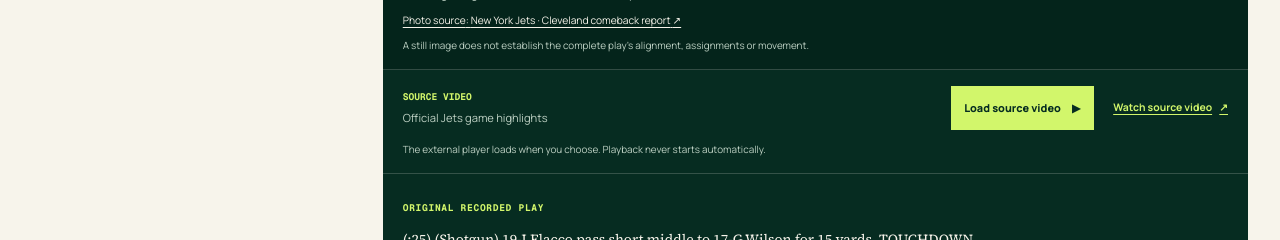
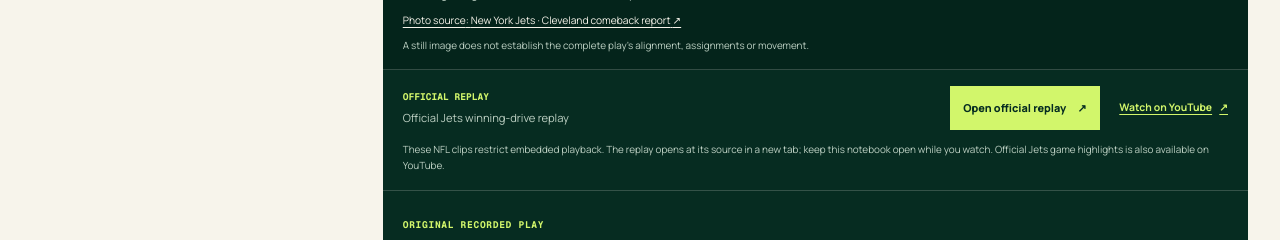
Before and after one commit to Vartabg/ajetsfan, a Next.js app: page /film-room in a window 1280 px wide. Shown: the part 1763-2003 px from the top of the page. Built offline with nearby package versions, Linux system fonts and the light colour scheme; no server answers.

Commit message:
Open verified NFL replays directly when embedding is restricted

```diff
--- a/src/components/FilmRoom.module.css
+++ b/src/components/FilmRoom.module.css
@@ -47,8 +47,6 @@
 .scene figcaption > p { color: #bdd0c3; font: .72rem/1.75 var(--font-sans), sans-serif; }
 .scene figcaption a { color: var(--paper); font: .64rem/1.7 var(--font-sans), sans-serif; text-underline-offset: .25em; }
 .scene figcaption small { color: #bdd0c3; font: .62rem/1.7 var(--font-sans), sans-serif; }
-.videoFrame { width: 100%; aspect-ratio: 16 / 9; background: #001b13; }
-.videoFrame iframe { display: block; width: 100%; height: 100%; border: 0; }
 .replayCover { display: flex; flex-direction: column; justify-content: center; min-height: 290px; padding: 2.5rem 1.75rem; background: repeating-linear-gradient(0deg, transparent 0 38px, #ffffff07 39px 40px), #001b13; }
 .replayKicker { color: var(--accent); font: 700 .63rem/1.7 var(--font-mono), monospace; letter-spacing: .08em; text-transform: uppercase; }
 .replayCover > strong { max-width: 18ch; margin-top: 1rem; font: 400 clamp(2rem, 4vw, 3.75rem)/1.03 var(--font-hed), Impact, sans-serif; text-transform: uppercase; overflow-wrap: anywhere; }
@@ -58,7 +56,7 @@
 .videoControls > div { flex: 1; min-width: 160px; }
 .videoLabel { display: block; margin-bottom: .2rem; color: var(--accent); font: 700 .6rem/1.7 var(--font-mono), monospace; text-transform: uppercase; }
 .videoControls p { color: #bdd0c3; font: .7rem/1.7 var(--font-sans), sans-serif; }
-.videoControls button { display: inline-flex; flex-wrap: wrap; align-items: center; gap: .7rem; min-height: 44px; padding: .65rem .85rem; color: var(--forest); background: var(--accent); font: 800 .68rem/1.6 var(--font-sans), sans-serif; }
+.videoControls a.replayButton { display: inline-flex; flex-wrap: wrap; align-items: center; gap: .7rem; min-height: 44px; padding: .65rem .85rem; color: var(--forest); background: var(--accent); font: 800 .68rem/1.6 var(--font-sans), sans-serif; text-decoration:none; }
 .videoControls a { display: inline-flex; flex-wrap: wrap; align-items: center; gap: .45rem; min-height: 44px; color: var(--accent); font: 700 .65rem/1.7 var(--font-sans), sans-serif; text-underline-offset: .25em; }
 .videoNote { padding: 0 1.25rem 1rem; color: #bdd0c3; font: .62rem/1.7 var(--font-sans), sans-serif; }
 .recordedPlay { padding: 1.15rem 1.25rem 1.5rem; border-top: 1px solid #f8f5ed30; }
--- a/src/components/FilmRoom.tsx
+++ b/src/components/FilmRoom.tsx
@@ -44,15 +44,12 @@ function Scene({ scene }: { scene: FilmScene }) {
 }
 
 function SourceViewer({ film }: { film: FilmCase }) {
-  const [loaded, setLoaded] = useState(false);
-  const available = film.video && /^[A-Za-z0-9_-]{11}$/.test(film.video.youtubeId);
-  const viewerId = `film-source-viewer-${film.id}`;
+  const replay = film.replays[0];
+  const youtubeUrl = /^[A-Za-z0-9_-]{11}$/.test(film.video.youtubeId) ? `https://www.youtube.com/watch?v=${film.video.youtubeId}` : null;
   return <div className={styles.sourceViewer} data-source-viewer={film.id}>
-    <div id={viewerId}>
-    {loaded && available ? <div className={styles.videoFrame}><iframe data-source-video src={`https://www.youtube-nocookie.com/embed/${film.video.youtubeId}?rel=0&playsinline=1`} title={`Source video: ${film.video.label}`} allow="accelerometer; clipboard-write; encrypted-media; gyroscope; picture-in-picture; web-share" allowFullScreen loading="lazy" referrerPolicy="strict-origin-when-cross-origin" /></div> : film.scene ? <Scene key={film.scene.src} scene={film.scene} /> : <div className={styles.replayCover}><span className={styles.replayKicker}>From the source archive</span><strong>{film.title}</strong><p>Open the source video, then work through the record and the scouting questions below.</p><span className={styles.filmStrip} aria-hidden="true">01 — 02 — 03 — 04</span></div>}
-    </div>
-    <div className={styles.videoControls}><div><span className={styles.videoLabel}>Source video</span><p>{film.video?.label || "The source replay"}</p></div>{available ? <button type="button" aria-expanded={loaded} aria-controls={viewerId} onClick={() => setLoaded((value) => !value)}>{loaded ? "Close source video" : "Load source video"} <span aria-hidden="true">{loaded ? "×" : "▶"}</span></button> : null}{film.video ? <a href={film.video.sourceUrl} target="_blank" rel="noreferrer">Watch source video <span aria-hidden="true">↗</span><span className="sr-only"> (opens in a new tab)</span></a> : null}</div>
-    <p className={styles.videoNote}>{loaded ? "If this source cannot play here, use Watch source video." : "The external player loads when you choose. Playback never starts automatically."}</p>
+    {film.scene ? <Scene key={film.scene.src} scene={film.scene} /> : <div className={styles.replayCover}><span className={styles.replayKicker}>From the source archive</span><strong>{film.title}</strong><p>Open the official replay, then work through the record and the scouting questions below.</p><span className={styles.filmStrip} aria-hidden="true">01 — 02 — 03 — 04</span></div>}
+    <div className={styles.videoControls}><div><span className={styles.videoLabel}>Official replay</span><p>{replay.label}</p></div><a className={styles.replayButton} href={replay.url} target="_blank" rel="noreferrer">Open official replay <span aria-hidden="true">↗</span><span className="sr-only"> (opens in a new tab)</span></a>{youtubeUrl ? <a href={youtubeUrl} target="_blank" rel="noreferrer">Watch on YouTube <span aria-hidden="true">↗</span><span className="sr-only"> (opens in a new tab)</span></a> : null}</div>
+    <p className={styles.videoNote}>These NFL clips restrict embedded playback. The replay opens at its source in a new tab; keep this notebook open while you watch. {film.video.label} is also available on YouTube.</p>
   </div>;
 }
 
```
Also changed, not shown: 3 other files (tests, documents, lock files or other folders).
